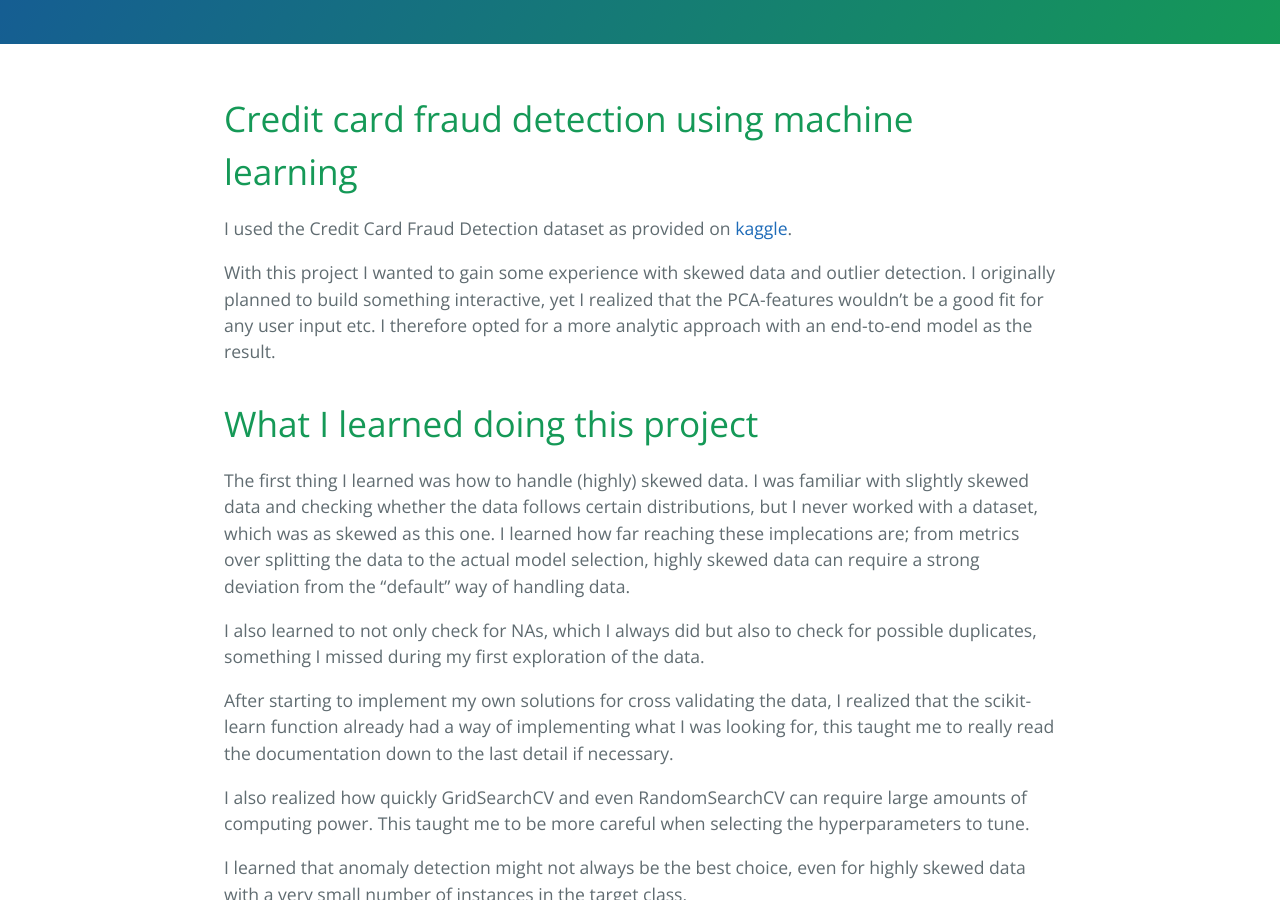
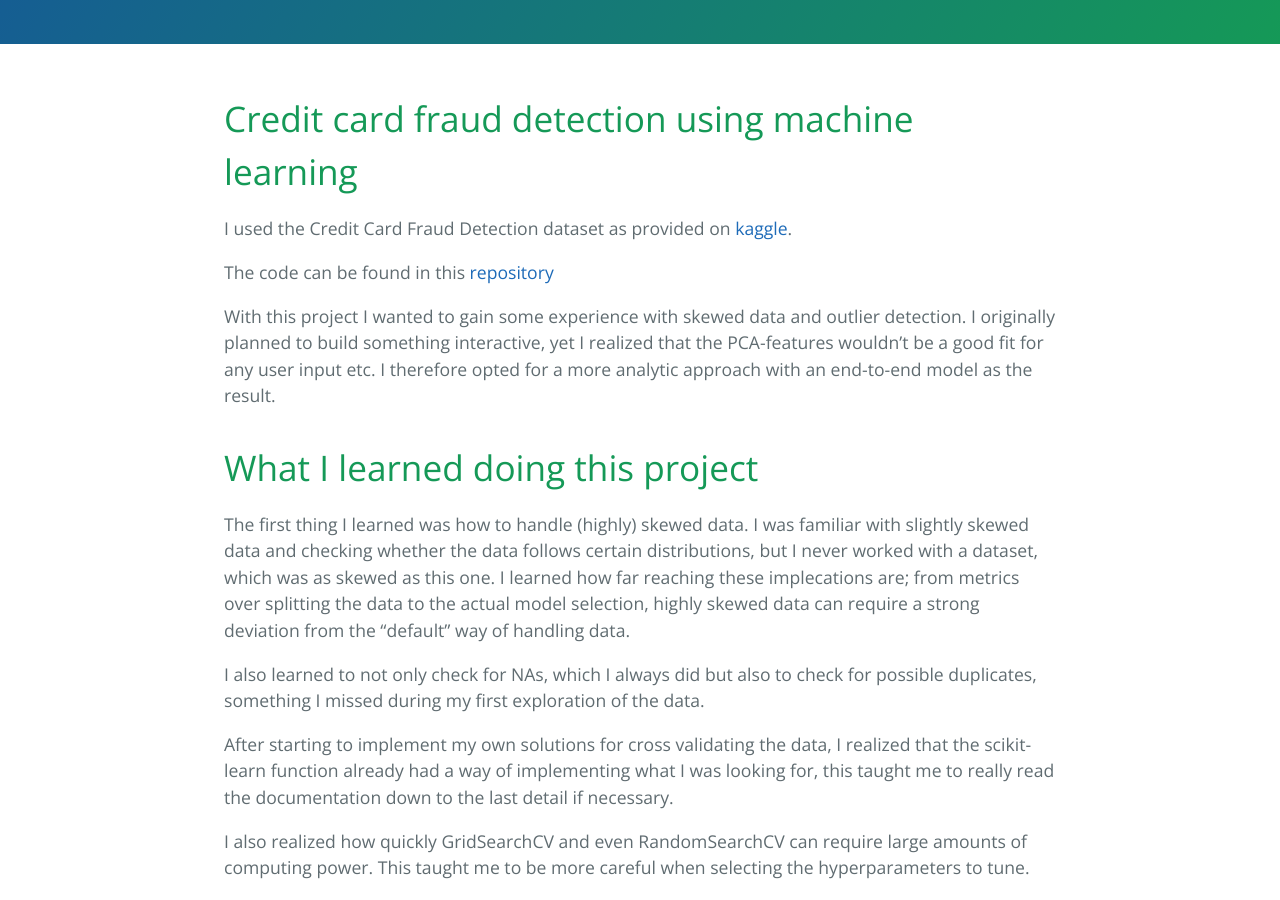
Before and after one commit to MerlinSchaefer/MerlinSchaefer.github.io, a Jekyll site: the page built from _posts/2020-10-01-credit_card_fraud.md, in a window 1280 px wide and 900 px high, scrolled down 306 px. Built offline with Jekyll 4.4.1, drawn with Linux system fonts in a browser that asks for light colours.

Commit message:
update credit card fraud post

```diff
--- a/_posts/2020-10-01-credit_card_fraud.md
+++ b/_posts/2020-10-01-credit_card_fraud.md
@@ -9,6 +9,7 @@ categories: Projects
 
 I used the Credit Card Fraud Detection dataset as provided on [kaggle](https://www.kaggle.com/mlg-ulb/creditcardfraud).
 
+The code can be found in this [repository](https://github.com/MerlinSchaefer/fraud_dectection)
 
 With this project I wanted to gain some experience with skewed data and outlier detection.
 I originally planned to build something interactive, yet I realized that the PCA-features wouldn't be a good fit for any user input etc.
```
